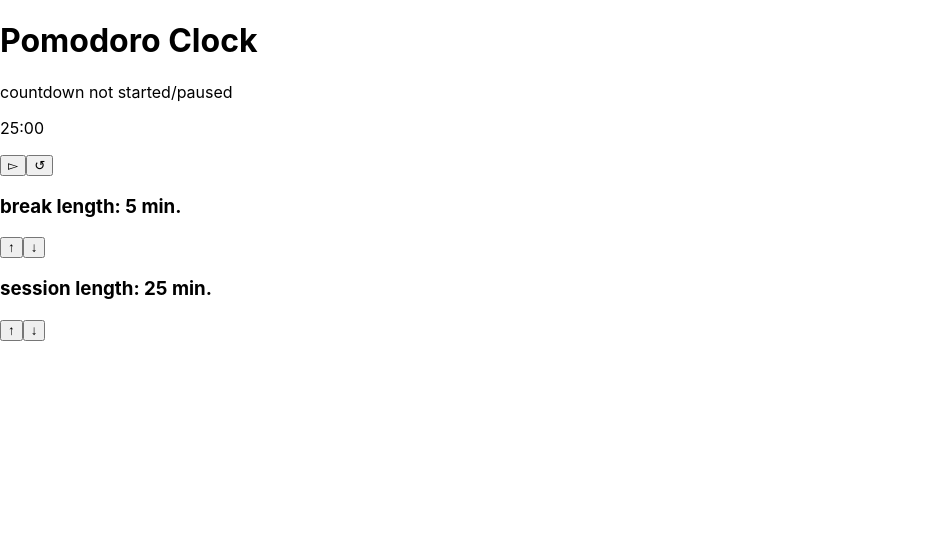
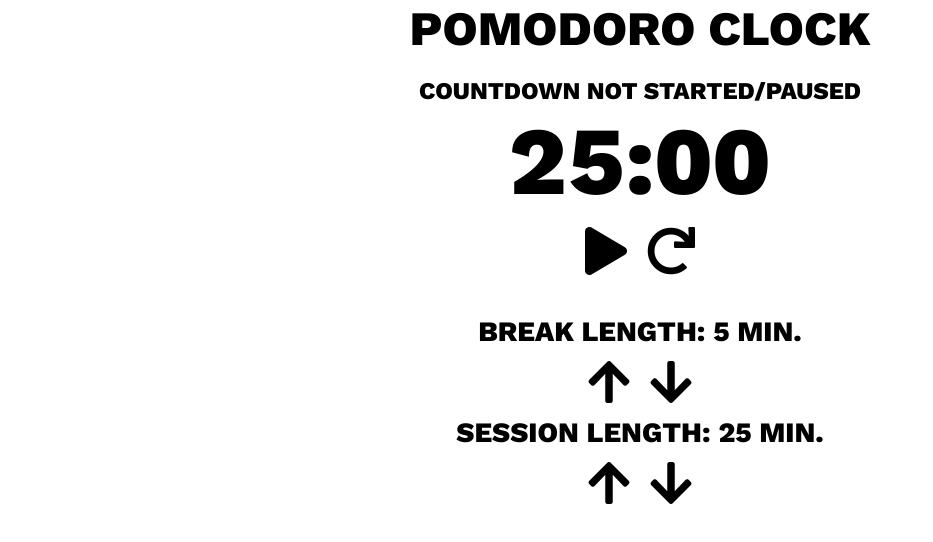
Before and after one commit to electrovagance/FCC-Pomodoro-Clock, a React (Create React App) app: page / in a window 1280 px wide. Shown: the top 542 px of the page, without its empty margins (0-933 px from the left). Built offline with nearby package versions, Linux system fonts and the light colour scheme.

Commit message:
added some css, imported font awesome and a google font

```diff
--- a/public/index.html
+++ b/public/index.html
@@ -3,39 +3,24 @@
   <head>
     <meta charset="utf-8" />
     <link rel="shortcut icon" href="%PUBLIC_URL%/favicon.ico" />
+    <link rel="stylesheet" href="https://use.fontawesome.com/releases/v5.8.1/css/all.css"
+      integrity="sha384-50oBUHEmvpQ+1lW4y57PTFmhCaXp0ML5d60M1M7uH2+nqUivzIebhndOJK28anvf" crossorigin="anonymous">
     <meta
       name="viewport"
       content="width=device-width, initial-scale=1, shrink-to-fit=no"
     />
     <meta name="theme-color" content="#000000" />
+
     <!--
       manifest.json provides metadata used when your web app is installed on a
       user's mobile device or desktop. See https://developers.google.com/web/fundamentals/web-app-manifest/
     -->
     <link rel="manifest" href="%PUBLIC_URL%/manifest.json" />
-    <!--
-      Notice the use of %PUBLIC_URL% in the tags above.
-      It will be replaced with the URL of the `public` folder during the build.
-      Only files inside the `public` folder can be referenced from the HTML.
-
-      Unlike "/favicon.ico" or "favicon.ico", "%PUBLIC_URL%/favicon.ico" will
-      work correctly both with client-side routing and a non-root public URL.
-      Learn how to configure a non-root public URL by running `npm run build`.
-    -->
+    <link href="https://fonts.googleapis.com/css?family=Work+Sans:800" rel="stylesheet">
     <title>React App</title>
   </head>
   <body>
     <noscript>You need to enable JavaScript to run this app.</noscript>
     <div id="root"></div>
-    <!--
-      This HTML file is a template.
-      If you open it directly in the browser, you will see an empty page.
-
-      You can add webfonts, meta tags, or analytics to this file.
-      The build step will place the bundled scripts into the <body> tag.
-
-      To begin the development, run `npm start` or `yarn start`.
-      To create a production bundle, use `npm run build` or `yarn build`.
-    -->
   </body>
 </html>
--- a/src/App.css
+++ b/src/App.css
@@ -1,33 +1,66 @@
-.App {
+/*
+  Minimal CSS reset:
+  https://alligator.io/css/minimal-css-reset/
+*/
+
+html {
+  box-sizing: border-box;
+  font-size: 24px;
+}
+
+*, *:before, *:after {
+  box-sizing: inherit;
+}
+
+body, h1, h2, h3, h4, h5, h6, p, ol, ul {
+  margin: 0;
+  padding: 0;
+  font-weight: normal;
+  font-family: 'Work Sans', sans-serif;
+  text-transform: uppercase;
+}
+
+ol, ul {
+  list-style: none;
+}
+
+img {
+  max-width: 100%;
+  height: auto;
+}
+
+#root {
+  width: 100%;
+}
+
+#pomodoro-app {
+  max-width: 600px;
+  margin: 0 auto;
   text-align: center;
 }
 
-.App-logo {
-  animation: App-logo-spin infinite 20s linear;
-  height: 40vmin;
-  pointer-events: none;
+h1 {
+  margin: 0 0 20px 0;
 }
 
-.App-header {
-  background-color: #282c34;
-  min-height: 100vh;
-  display: flex;
-  flex-direction: column;
-  align-items: center;
-  justify-content: center;
-  font-size: calc(10px + 2vmin);
-  color: white;
+#time-left {
+  font-size: 4em;
+  font-variant-numeric: tabular-nums;
 }
 
-.App-link {
-  color: #61dafb;
+button {
+  margin: 10px;
+  padding: 0;
+  border: none;
+  font: inherit;
+  color: inherit;
+  background: none;
 }
 
-@keyframes App-logo-spin {
-  from {
-    transform: rotate(0deg);
-  }
-  to {
-    transform: rotate(360deg);
-  }
+button i {
+  font-size: 2em;
 }
+
+#break-label {
+    margin: 30px 0 0 0;
+}
--- a/src/App.js
+++ b/src/App.js
@@ -76,7 +76,7 @@ class App extends Component {
 
     switchToBreakSession = () => {
         this.setState({
-            totalSeconds: this.state.breakLength * 60,
+            totalSeconds: this.state.breakLength * 60 - 1,
             minutes: this.state.breakLength,
             seconds: 0,
             stopCountDown: true,
@@ -170,23 +170,22 @@ class App extends Component {
                     type="audio/mpeg">
                 </audio>
                 <div>
-                    <Timer minutes={this.state.minutes} seconds={this.state.seconds} stop={this.state.stopCountDown} break={this.state.startBreakSession}/>
+                    <Timer minutes={this.state.minutes} seconds={this.state.seconds} stop={this.state.stopCountDown} break={this.state.startBreakSession} />
                     <StartButton handleClick={this.startOrStopCountDown} stop={this.state.stopCountDown} />
                     <ResetButton handleClick={this.resetCountDown} />
                 </div>
                 <div>
-                    <TimeLabel name="break" length={this.state.breakLength}/>
-                    <ChangeTimeButton handleClick={this.incrementBreakLength} idName="break-increment" symbol="↑"/>
-                    <ChangeTimeButton handleClick={this.decrementBreakLength} idName="break-decrement" symbol="↓" />
+                    <TimeLabel name="break" length={this.state.breakLength} />
+                    <ChangeTimeButton handleClick={this.incrementBreakLength} idName="break-increment" symbol="fas fa-arrow-up" />
+                    <ChangeTimeButton handleClick={this.decrementBreakLength} idName="break-decrement" symbol="fas fa-arrow-down" />
                 </div>
                 <div>
                     <TimeLabel name="session" length={this.state.sessionLength} />
-                    <ChangeTimeButton handleClick={this.incrementSessionLength} idName="session-increment" symbol="↑"/>
-                    <ChangeTimeButton handleClick={this.decrementSessionLength} idName="session-decrement" symbol="↓" />
+                    <ChangeTimeButton handleClick={this.incrementSessionLength} idName="session-increment" symbol="fas fa-arrow-up" />
+                    <ChangeTimeButton handleClick={this.decrementSessionLength} idName="session-decrement" symbol="fas fa-arrow-down" />
                 </div>
             </div>
         )
     }
 }
-
 export default App;
--- a/src/components/ChangeTimeButton.js
+++ b/src/components/ChangeTimeButton.js
@@ -2,7 +2,9 @@ import React from 'react';
 
 function ChangeTimeButton(props) {
     return (
-        <button id={props.idName} onClick={props.handleClick}>{props.symbol}</button>
+        <button id={props.idName} onClick={props.handleClick}>
+            <i class={props.symbol}></i>
+        </button>
     )
 }
 
--- a/src/components/ResetButton.js
+++ b/src/components/ResetButton.js
@@ -2,7 +2,7 @@ import React from 'react';
 
 function ResetButton(props) {
 return (
-        <button id="reset" onClick={props.handleClick}>↺</button>
+    <button id="reset" onClick={props.handleClick}><i class="fas fa-redo"></i></button>
     )
 }
 
--- a/src/components/StartButton.js
+++ b/src/components/StartButton.js
@@ -3,7 +3,7 @@ import React from 'react';
 function StartButton(props) {
     return (
         <button id="start_stop" onClick={props.handleClick}>
-            {props.stop === true ? '▻' : '❚❚'}
+            {props.stop === true ? <i class="fas fa-play"></i> : <i class="fas fa-pause"></i>}
         </button>
     )
 }
```
Also changed, not shown: app-image.PNG (added), 1 other file (tests, documents, lock files or other folders). Lines whose indentation alone changed are shown as unchanged.
